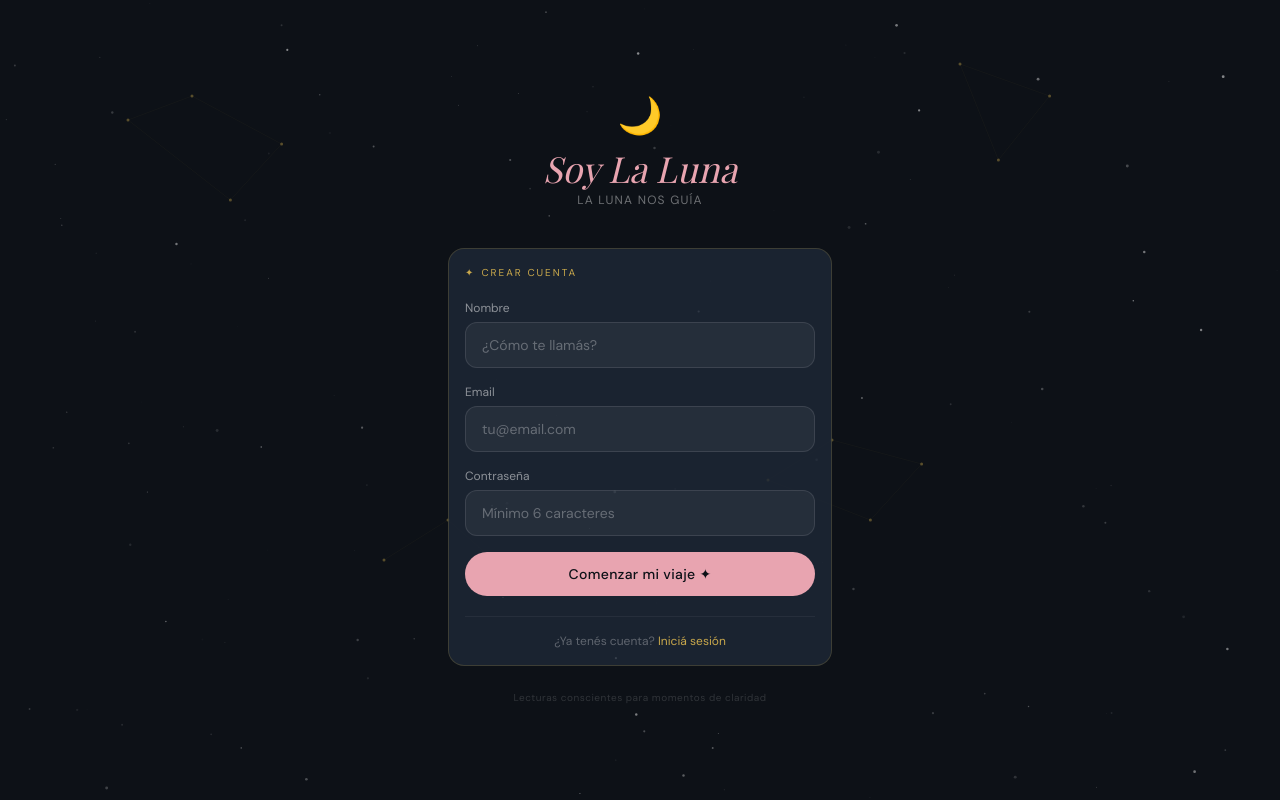
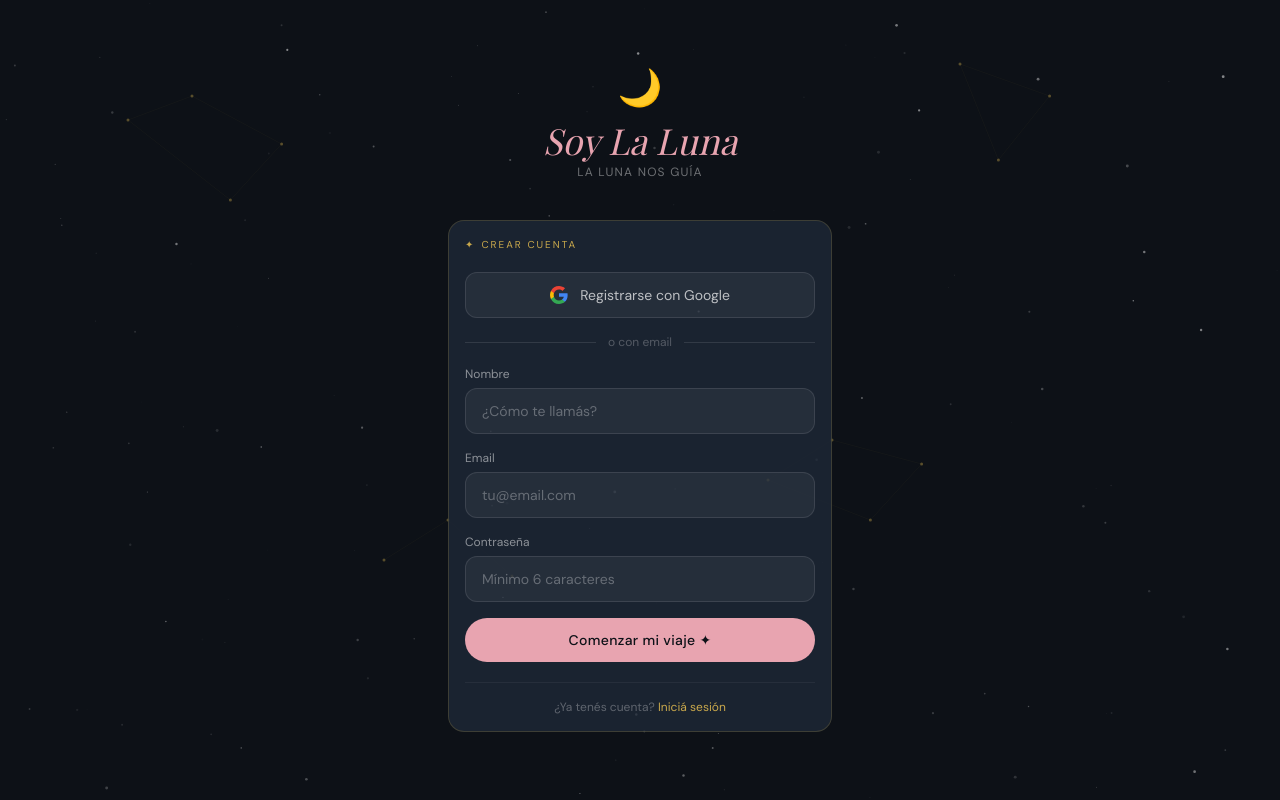
Before and after one commit to Belen-Humbert/soy-la-luna-app, a React (Vite) app: page /register in a window 1280 px wide. Built offline with nearby package versions, Linux system fonts and the light colour scheme; no server answers; a web font is replaced by a local one.

Commit message:
login con Google

```diff
--- a/src/pages/Login.jsx
+++ b/src/pages/Login.jsx
@@ -1,6 +1,7 @@
 import { useState } from 'react'
 import { useNavigate, Link } from 'react-router-dom'
 import { useAuth } from '../hooks/useAuth'
+import { supabase } from '../lib/supabase'
 import StarsCanvas from '../components/StarsCanvas'
 
 export default function Login() {
@@ -8,6 +9,7 @@ export default function Login() {
   const [password, setPassword] = useState('')
   const [error, setError] = useState('')
   const [loading, setLoading] = useState(false)
+  const [loadingGoogle, setLoadingGoogle] = useState(false)
   const { signIn } = useAuth()
   const navigate = useNavigate()
 
@@ -22,6 +24,20 @@ export default function Login() {
       navigate('/')
     }
     setLoading(false)
+  }
+
+  const handleGoogle = async () => {
+    setLoadingGoogle(true)
+    const { error } = await supabase.auth.signInWithOAuth({
+      provider: 'google',
+      options: {
+        redirectTo: `${window.location.origin}/`,
+      },
+    })
+    if (error) {
+      setError('No pudimos conectar con Google. Intentá de nuevo.')
+      setLoadingGoogle(false)
+    }
   }
 
   return (
@@ -40,6 +56,30 @@ export default function Login() {
         <div className="card-luna">
           <div className="label-luna mb-5">
             <span>✦</span> Iniciar sesión
+          </div>
+
+          {/* Botón Google */}
+          <button
+            onClick={handleGoogle}
+            disabled={loadingGoogle}
+            className="w-full flex items-center justify-center gap-3 py-3 px-4 rounded-xl bg-white/5 border border-white/10 hover:bg-white/10 transition-all duration-200 mb-4 disabled:opacity-50"
+          >
+            <svg width="18" height="18" viewBox="0 0 18 18" fill="none">
+              <path d="M17.64 9.205c0-.639-.057-1.252-.164-1.841H9v3.481h4.844a4.14 4.14 0 0 1-1.796 2.716v2.259h2.908c1.702-1.567 2.684-3.875 2.684-6.615z" fill="#4285F4"/>
+              <path d="M9 18c2.43 0 4.467-.806 5.956-2.18l-2.908-2.259c-.806.54-1.837.86-3.048.86-2.344 0-4.328-1.584-5.036-3.711H.957v2.332A8.997 8.997 0 0 0 9 18z" fill="#34A853"/>
+              <path d="M3.964 10.71A5.41 5.41 0 0 1 3.682 9c0-.593.102-1.17.282-1.71V4.958H.957A8.996 8.996 0 0 0 0 9c0 1.452.348 2.827.957 4.042l3.007-2.332z" fill="#FBBC05"/>
+              <path d="M9 3.58c1.321 0 2.508.454 3.44 1.345l2.582-2.58C13.463.891 11.426 0 9 0A8.997 8.997 0 0 0 .957 4.958L3.964 7.29C4.672 5.163 6.656 3.58 9 3.58z" fill="#EA4335"/>
+            </svg>
+            <span className="text-white/70 text-sm">
+              {loadingGoogle ? 'Conectando...' : 'Continuar con Google'}
+            </span>
+          </button>
+
+          {/* Separador */}
+          <div className="flex items-center gap-3 mb-4">
+            <div className="flex-1 h-px bg-white/10"/>
+            <span className="text-white/25 text-xs">o con email</span>
+            <div className="flex-1 h-px bg-white/10"/>
           </div>
 
           <form onSubmit={handleSubmit} className="space-y-4">
@@ -82,9 +122,12 @@ export default function Login() {
             </button>
           </form>
 
-          <div className="mt-5 pt-4 border-t border-white/5 text-center">
+          <div className="mt-5 pt-4 border-t border-white/5 text-center space-y-1">
             <p className="text-white/30 text-xs">
-              ¿Olvidaste tu contraseña? <Link to="/forgot-password" className="text-luna-gold hover:text-luna-gold-light transition-colors">Recuperala</Link>
+              ¿Olvidaste tu contraseña?{' '}
+              <Link to="/forgot-password" className="text-luna-gold hover:text-luna-gold-light transition-colors">
+                Recuperala
+              </Link>
             </p>
             <p className="text-white/30 text-xs">
               ¿No tenés cuenta?{' '}
@@ -96,7 +139,7 @@ export default function Login() {
         </div>
 
         <p className="text-center text-white/15 text-[10px] mt-6 tracking-wider">
-          Lecturas conscientes para momentos de claridad
+          La luna nos guía
         </p>
       </div>
     </div>
--- a/src/pages/Register.jsx
+++ b/src/pages/Register.jsx
@@ -1,6 +1,7 @@
 import { useState } from 'react'
 import { useNavigate, Link } from 'react-router-dom'
 import { useAuth } from '../hooks/useAuth'
+import { supabase } from '../lib/supabase'
 import StarsCanvas from '../components/StarsCanvas'
 
 export default function Register() {
@@ -10,8 +11,8 @@ export default function Register() {
   const [error, setError] = useState('')
   const [success, setSuccess] = useState(false)
   const [loading, setLoading] = useState(false)
+  const [loadingGoogle, setLoadingGoogle] = useState(false)
   const { signUp } = useAuth()
-  const navigate = useNavigate()
 
   const handleSubmit = async (e) => {
     e.preventDefault()
@@ -28,6 +29,20 @@ export default function Register() {
       setSuccess(true)
     }
     setLoading(false)
+  }
+
+  const handleGoogle = async () => {
+    setLoadingGoogle(true)
+    const { error } = await supabase.auth.signInWithOAuth({
+      provider: 'google',
+      options: {
+        redirectTo: `${window.location.origin}/`,
+      },
+    })
+    if (error) {
+      setError('No pudimos conectar con Google. Intentá de nuevo.')
+      setLoadingGoogle(false)
+    }
   }
 
   if (success) {
@@ -53,17 +68,39 @@ export default function Register() {
       <StarsCanvas />
 
       <div className="relative z-10 w-full max-w-sm animate-fade-up">
-        {/* Logo */}
         <div className="text-center mb-10">
           <div className="text-4xl mb-3">🌙</div>
           <h1 className="font-serif italic text-luna-rose text-4xl mb-1">Soy La Luna</h1>
           <p className="text-white/40 text-xs tracking-widest uppercase">La luna nos guía</p>
         </div>
 
-        {/* Card */}
         <div className="card-luna">
           <div className="label-luna mb-5">
             <span>✦</span> Crear cuenta
+          </div>
+
+          {/* Botón Google */}
+          <button
+            onClick={handleGoogle}
+            disabled={loadingGoogle}
+            className="w-full flex items-center justify-center gap-3 py-3 px-4 rounded-xl bg-white/5 border border-white/10 hover:bg-white/10 transition-all duration-200 mb-4 disabled:opacity-50"
+          >
+            <svg width="18" height="18" viewBox="0 0 18 18" fill="none">
+              <path d="M17.64 9.205c0-.639-.057-1.252-.164-1.841H9v3.481h4.844a4.14 4.14 0 0 1-1.796 2.716v2.259h2.908c1.702-1.567 2.684-3.875 2.684-6.615z" fill="#4285F4"/>
+              <path d="M9 18c2.43 0 4.467-.806 5.956-2.18l-2.908-2.259c-.806.54-1.837.86-3.048.86-2.344 0-4.328-1.584-5.036-3.711H.957v2.332A8.997 8.997 0 0 0 9 18z" fill="#34A853"/>
+              <path d="M3.964 10.71A5.41 5.41 0 0 1 3.682 9c0-.593.102-1.17.282-1.71V4.958H.957A8.996 8.996 0 0 0 0 9c0 1.452.348 2.827.957 4.042l3.007-2.332z" fill="#FBBC05"/>
+              <path d="M9 3.58c1.321 0 2.508.454 3.44 1.345l2.582-2.58C13.463.891 11.426 0 9 0A8.997 8.997 0 0 0 .957 4.958L3.964 7.29C4.672 5.163 6.656 3.58 9 3.58z" fill="#EA4335"/>
+            </svg>
+            <span className="text-white/70 text-sm">
+              {loadingGoogle ? 'Conectando...' : 'Registrarse con Google'}
+            </span>
+          </button>
+
+          {/* Separador */}
+          <div className="flex items-center gap-3 mb-4">
+            <div className="flex-1 h-px bg-white/10"/>
+            <span className="text-white/25 text-xs">o con email</span>
+            <div className="flex-1 h-px bg-white/10"/>
           </div>
 
           <form onSubmit={handleSubmit} className="space-y-4">
@@ -127,10 +164,6 @@ export default function Register() {
             </p>
           </div>
         </div>
-
-        <p className="text-center text-white/15 text-[10px] mt-6 tracking-wider">
-          Lecturas conscientes para momentos de claridad
-        </p>
       </div>
     </div>
   )
```
